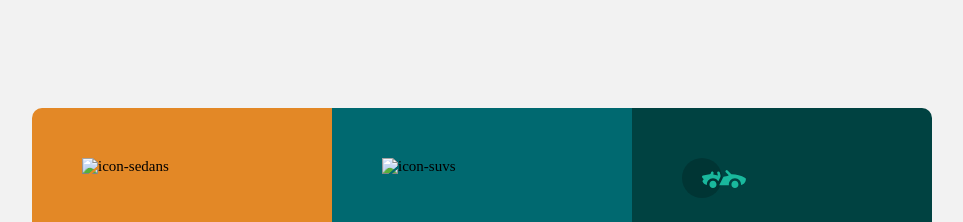
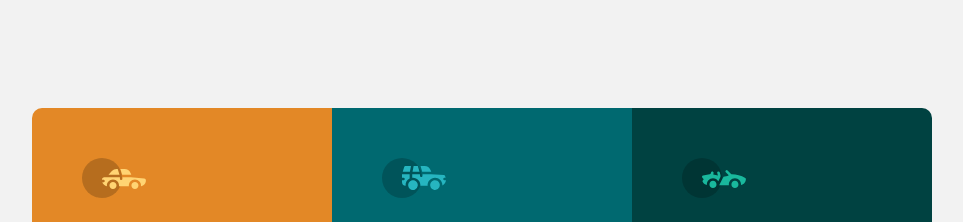
Before and after one commit to anks-creator0902/3-column-preview-card-project, a plain HTML site: page 3-column-preview-card-component-main/index.html in a window 1280 px wide. Shown: the top 222 px of the page, without its empty margins (158-1121 px from the left). Drawn offline with Linux system fonts and the light colour scheme; the site is published under a folder, as on GitHub Pages, so addresses that start at the root find nothing.

Commit message:
Update (2)

```diff
--- a/3-column-preview-card-component-main/index.html
+++ b/3-column-preview-card-component-main/index.html
@@ -122,7 +122,7 @@
 <body>
   <div class="box-wrapper">
     <div class="column1">
-      <img src="/images/icon-sedans.svg" alt="icon-sedans">
+      <img src="images/icon-sedans.svg" alt="icon-sedans">
       <h1>SEDANS</h1>
       <p>Choose a sedan for its affordability and excellent fuel economy. Ideal for cruising in the city
     or on your next road trip.</p>
@@ -130,7 +130,7 @@
     </div>
 
     <div class="column2">
-      <img src="/images/icon-suvs.svg" alt="icon-suvs">
+      <img src="images/icon-suvs.svg" alt="icon-suvs">
       <h1>SUVS</h1>
       <p>Take an SUV for its spacious interior, power, and versatility. Perfect for your next family vacation
     and off-road adventures.</p>
```
